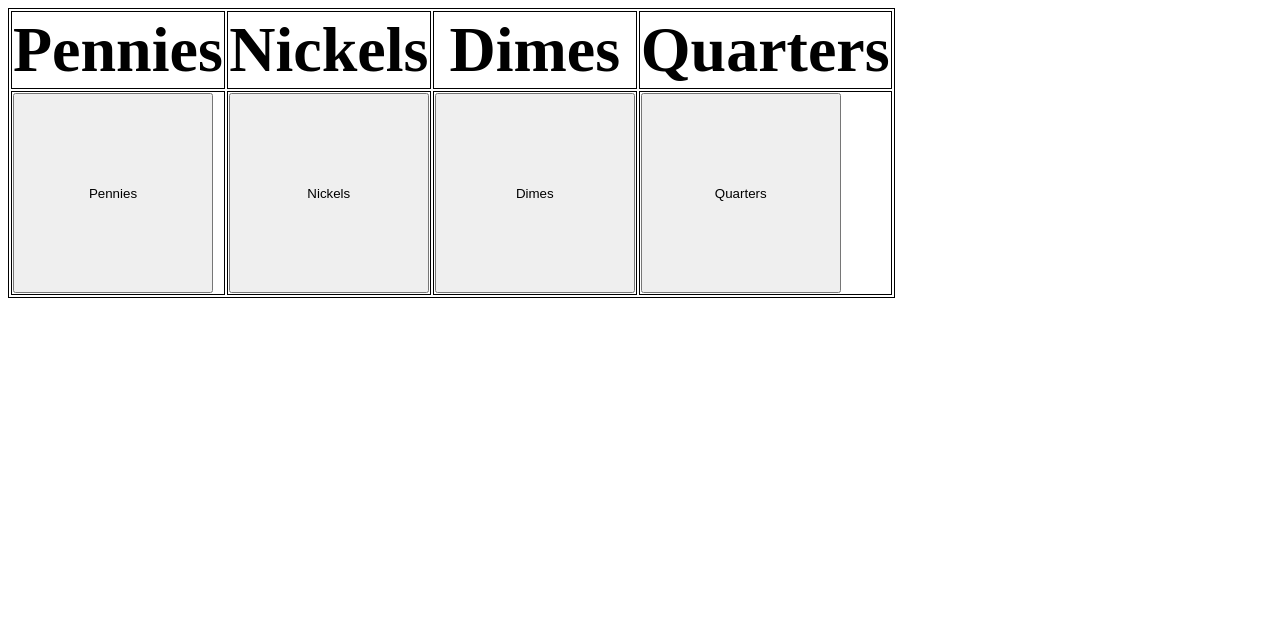
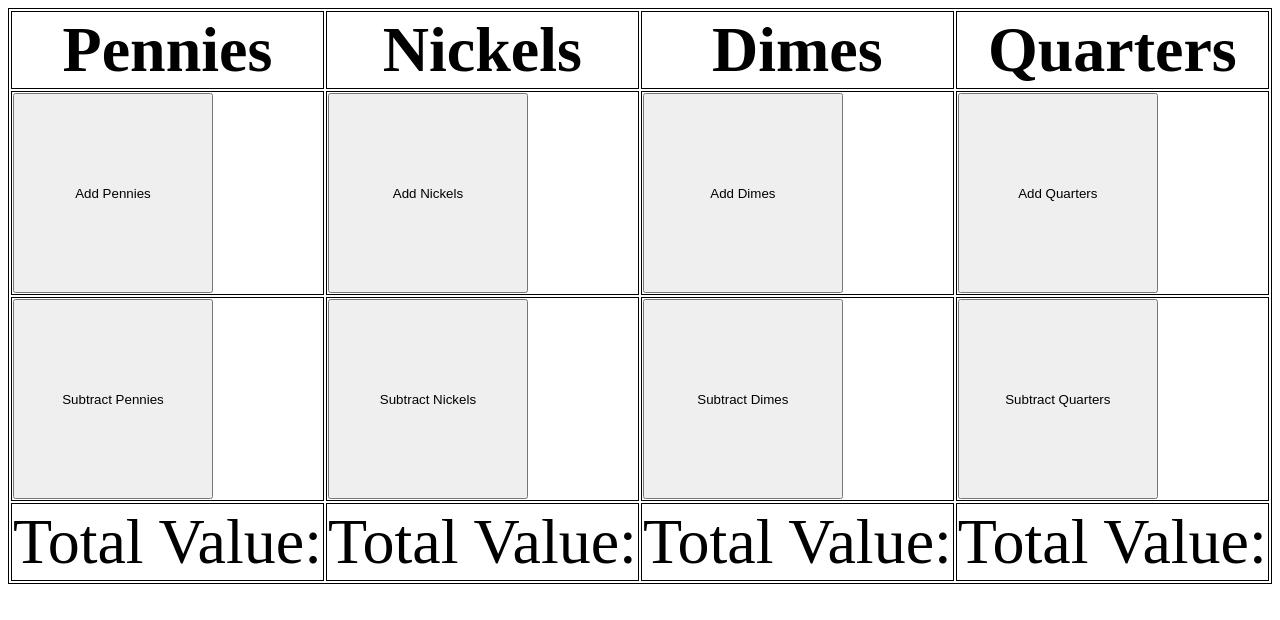
Before and after one commit to zhucchinizz/JSProject1, a plain HTML site: page index.html in a window 1280 px wide. Drawn offline with Linux system fonts and the light colour scheme.

Commit message:
Add files via upload

```diff
--- a/index.html
+++ b/index.html
@@ -2,13 +2,14 @@
 <html lang="en">
 <head>
     <link rel="stylesheet" href="style.css">
+    <link rel="stylesheet" href="script.js">
     <meta charset="UTF-8">
     <meta http-equiv="X-UA-Compatible" content="IE=edge">
     <meta name="viewport" content="width=device-width, initial-scale=1.0">
     <title>Count De Money</title>
 </head>
 
-<body>
+<body onload="init();">
 
     <table>
         <tr>
@@ -18,10 +19,22 @@
           <th>Quarters</th>
         </tr>
         <tr>
-          <td><button class="button">Pennies</button></td>
-          <td><button>Nickels</button></td>
-          <td><button>Dimes</button></td>
-          <td><button>Quarters</button></td>
+          <td><button onclick="add(pennies);">Add Pennies</button></td>
+          <td><button onclick="add(nickels);" >Add Nickels</button></td>
+          <td><button onclick="add(dimes)">Add Dimes</button></td>
+          <td><button onclick="add(quarters)">Add Quarters</button></td>
+        </tr>
+        <tr>
+          <td><button onclick="subtract(pennies);">Subtract Pennies</button> </td>
+          <td><button onclick="subtract(nickels);">Subtract Nickels</button> </td>
+          <td><button onclick="subtract(dimes);">Subtract Dimes</button> </td>
+          <td><button onclick="subtract(quarters);">Subtract Quarters</button> </td>
+        </tr>
+        <tr>
+          <td>Total Value: </td>
+          <td>Total Value:</td>
+          <td>Total Value:</td>
+          <td>Total Value:</td>
         </tr>
       </table>
 </body>
--- /dev/null
+++ b/script.js
@@ -0,0 +1,34 @@
+function init(){
+    var pennies = 0;
+    var nickels = 0;
+    var dimes = 0;
+    var quarters = 0;
+}
+function add(text){
+    if(text==quarters){
+        quarters++;
+    }
+    if(text==dimes){
+        dimes++;
+    }
+    if(text==nickels){
+        nickels++;
+    }
+    if(text==pennies){
+        pennies++;
+    }
+    function subtract(text){
+        if(text==quarters){
+            quarters--;
+        }
+        if(text==dimes){
+            dimes--;
+        }
+        if(text==nickels){
+            nickels--;
+        }
+        if(text==pennies){
+            pennies--;
+        }
+    }
+}
```
